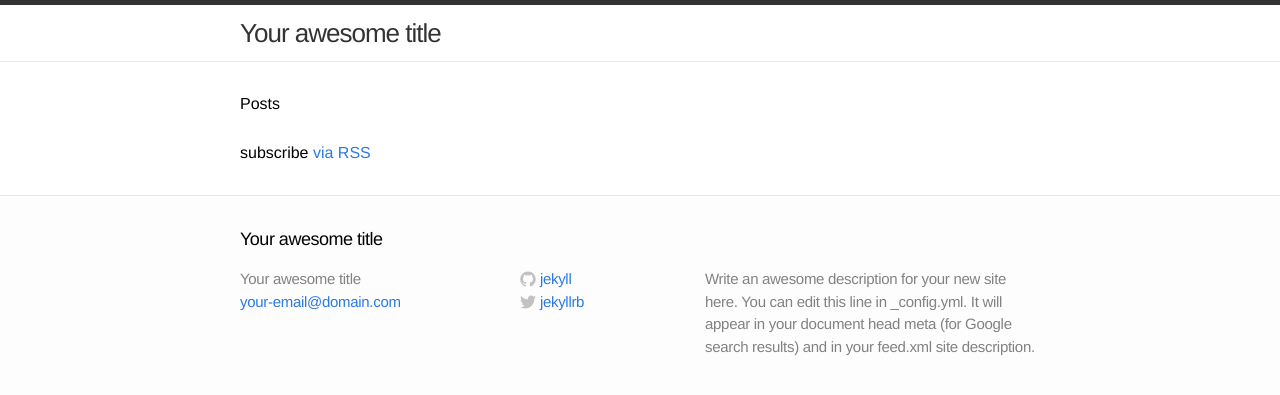
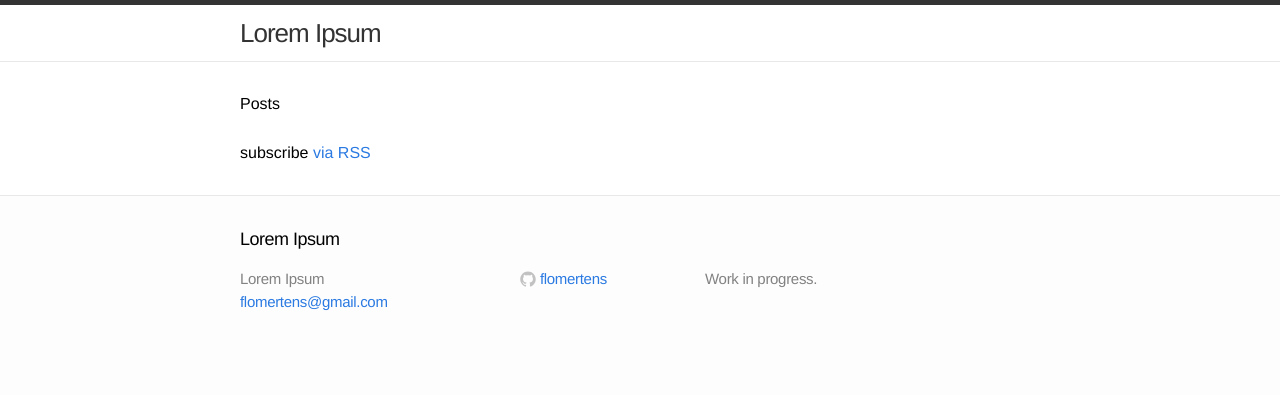
Before and after one commit to flomertens/flomertens.github.io, a Jekyll site: the page built from index.html, in a window 1280 px wide. Shown: the top 395 px of the page. Built offline with Jekyll 4.4.1, drawn with Linux system fonts in a browser that asks for light colours.

Commit message:
Update _config.yml

```diff
--- a/_config.yml
+++ b/_config.yml
@@ -1,11 +1,10 @@
 # Site settings
-title: Your awesome title
-email: your-email@domain.com
-description: "Write an awesome description for your new site here. You can edit this line in _config.yml. It will appear in your document head meta (for Google search results) and in your feed.xml site description."
+title: Lorem Ipsum
+email: flomertens@gmail.com
+description: "Work in progress."
 baseurl: ""
-url: "http://yourdomain.com"
-twitter_username: jekyllrb
-github_username:  jekyll
+url: "https://github.com/flomertens/libwise"
+github_username:  flomertens
 
 # Build settings
 markdown: kramdown
```
